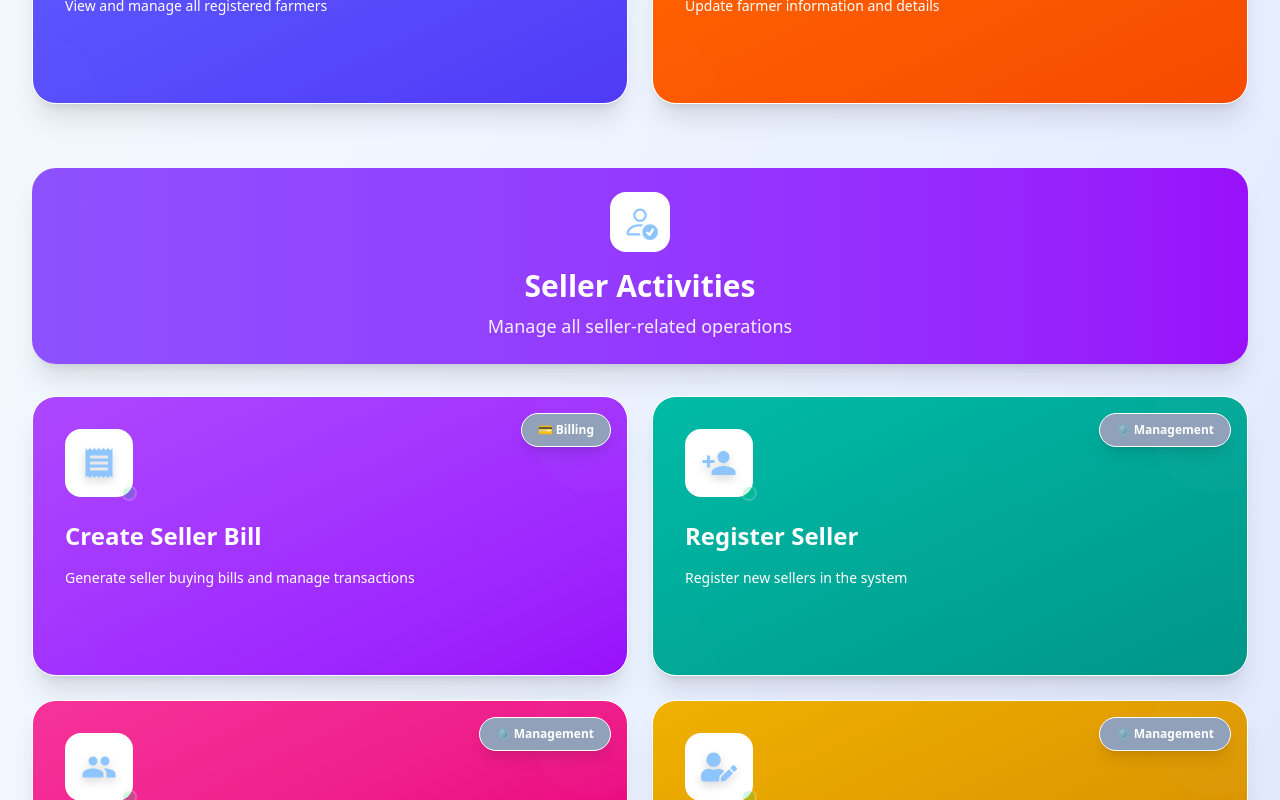
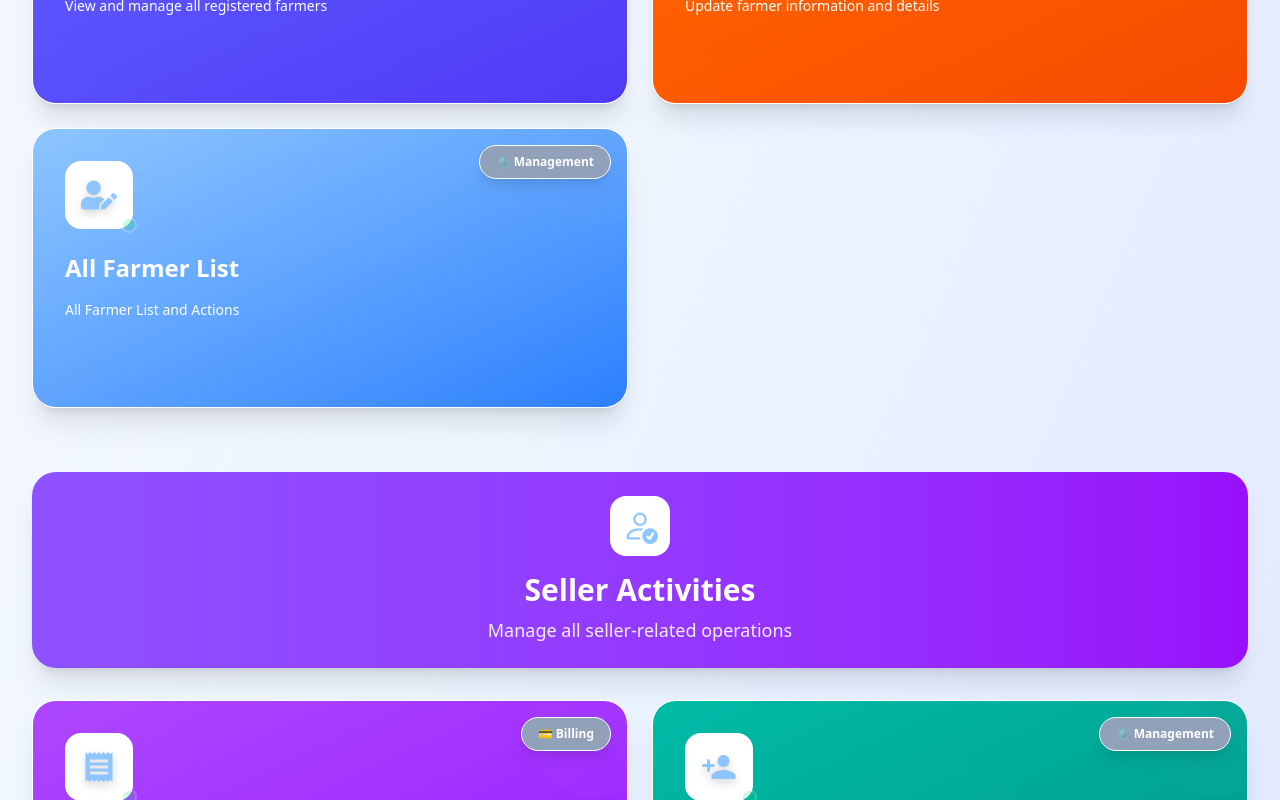
Before and after one commit to Adi56a/SugarCaneBillingSoftware, a React (Vite) app in the folder Frontend/: page / in a window 1280 px wide. Shown: the part 1640-2440 px from the top of the page. Built offline with nearby package versions, Linux system fonts and the light colour scheme; sample sign-in values are in the browser's storage.

Commit message:
Home.jsx page updated

```diff
--- a/Frontend/src/pages/Home.jsx
+++ b/Frontend/src/pages/Home.jsx
@@ -49,6 +49,8 @@ const Home = () => {
       allFarmersDesc: 'View and manage all registered farmers',
       updateFarmer: 'Update Farmer',
       updateFarmerDesc: 'Update farmer information and details',
+      allFarmerList : "All Farmer List",
+      allFarmerListDesc: "All Farmer List and Actions",
 
       // Seller Activities
       sellerActivities: 'Seller Activities',
@@ -83,6 +85,9 @@ const Home = () => {
       allFarmersDesc: 'सर्व नोंदणीकृत शेतकरी पहा आणि व्यवस्थापित करा',
       updateFarmer: 'शेतकरी अद्यतनित करा',
       updateFarmerDesc: 'शेतकरी माहिती आणि तपशील अद्यतनित करा',
+      allFarmerList : "सर्व शेतकऱ्यांची यादी",
+      allFarmerListDesc: "संपूर्ण शेतकऱ्यांची माहिती असलेली यादी.",
+
 
       // Seller Activities
       sellerActivities: 'विक्रेता क्रियाकलाप',
@@ -149,7 +154,19 @@ const Home = () => {
       category: 'management',
       accentColor: 'text-orange-600',
       bgColor: 'bg-orange-50'
+    },
+    {
+      title: t.allFarmerList,
+      description: t.allFarmerListDesc,
+      link: '/all_farmer_list',
+      IconComponent: FaUserEdit,
+      color: 'from-blue-300 to-blue-500',
+      hoverColor: 'hover:from-blue-600 hover:to-blue-700',
+      category: 'management',
+      accentColor: 'text-orange-600',
+      bgColor: 'bg-orange-50'
     }
+
   ];
 
   const sellerItems = [
```
